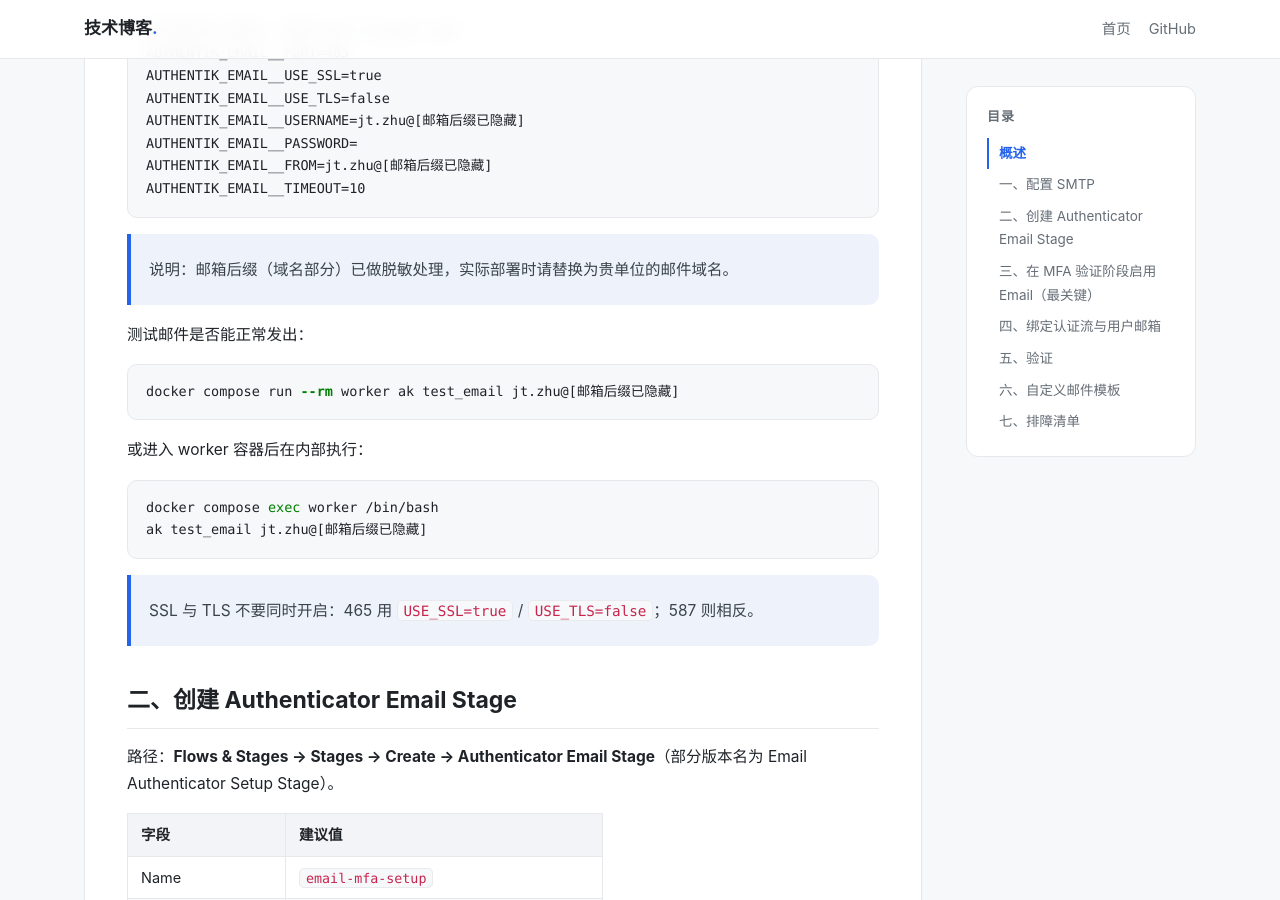
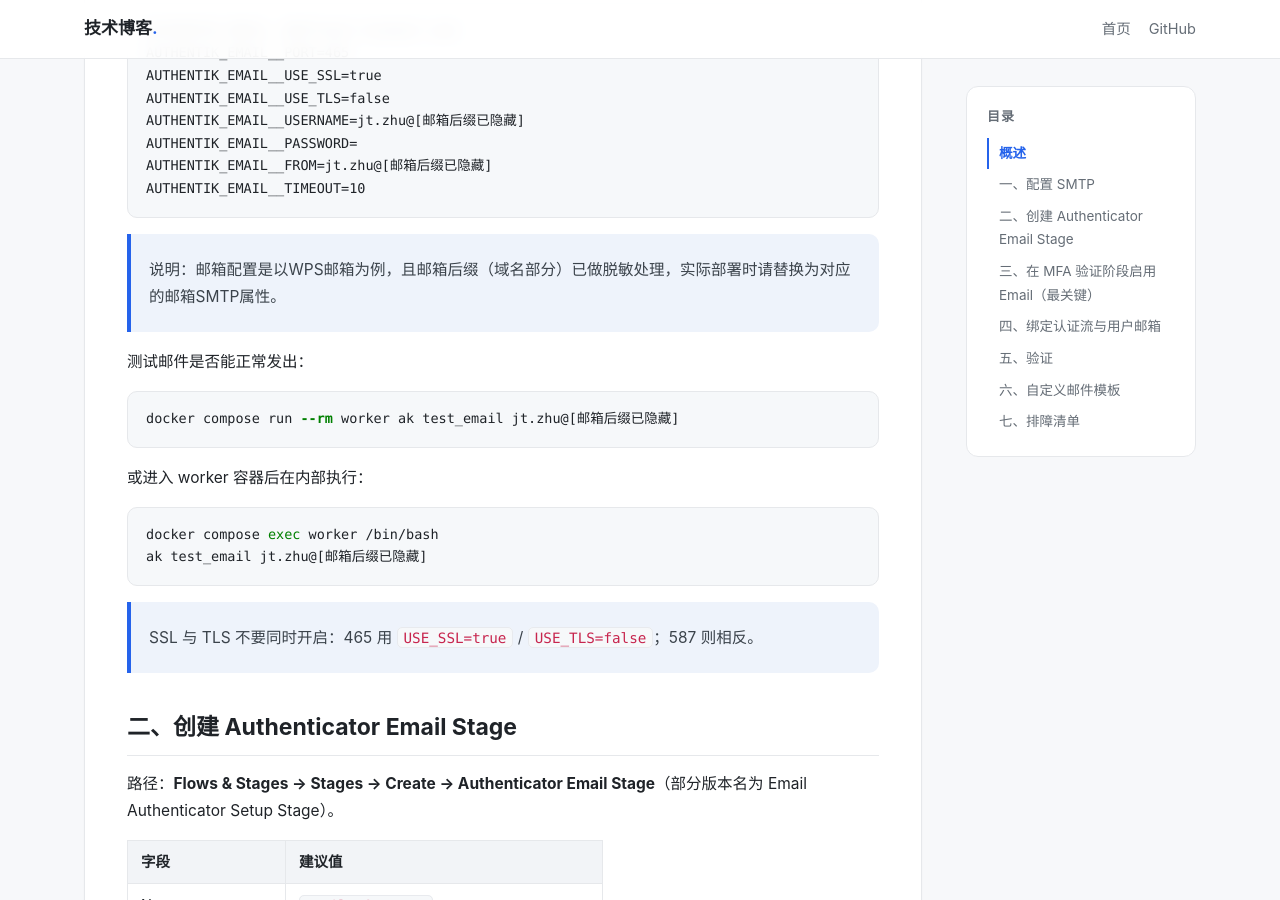
Before and after one commit to cofferwu/blog, a Jekyll site: the page built from authentik-email-2fa.md, in a window 1280 px wide and 900 px high, scrolled down 720 px. Built offline with Jekyll 4.4.1, drawn with Linux system fonts in a browser that asks for light colours.

Commit message:
Update authentik-email-2fa.md content and structure

````diff
--- a/authentik-email-2fa.md
+++ b/authentik-email-2fa.md
@@ -33,7 +33,7 @@ AUTHENTIK_EMAIL__FROM=jt.zhu@[邮箱后缀已隐藏]
 AUTHENTIK_EMAIL__TIMEOUT=10
 ```
 
-> 说明：邮箱后缀（域名部分）已做脱敏处理，实际部署时请替换为贵单位的邮件域名。
+> 说明：邮箱配置是以WPS邮箱为例，且邮箱后缀（域名部分）已做脱敏处理，实际部署时请替换为对应的邮箱SMTP属性。
 
 测试邮件是否能正常发出：
 
````
